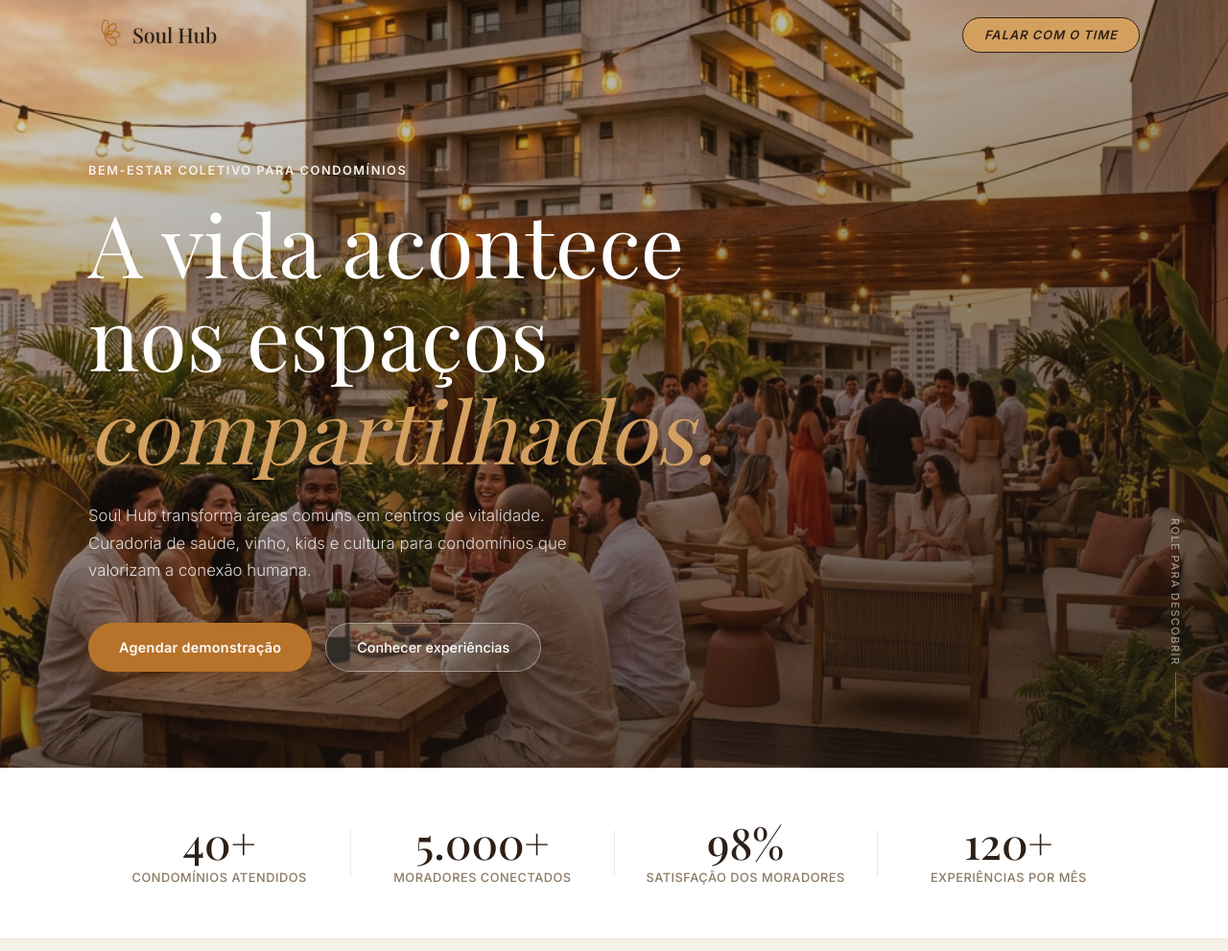
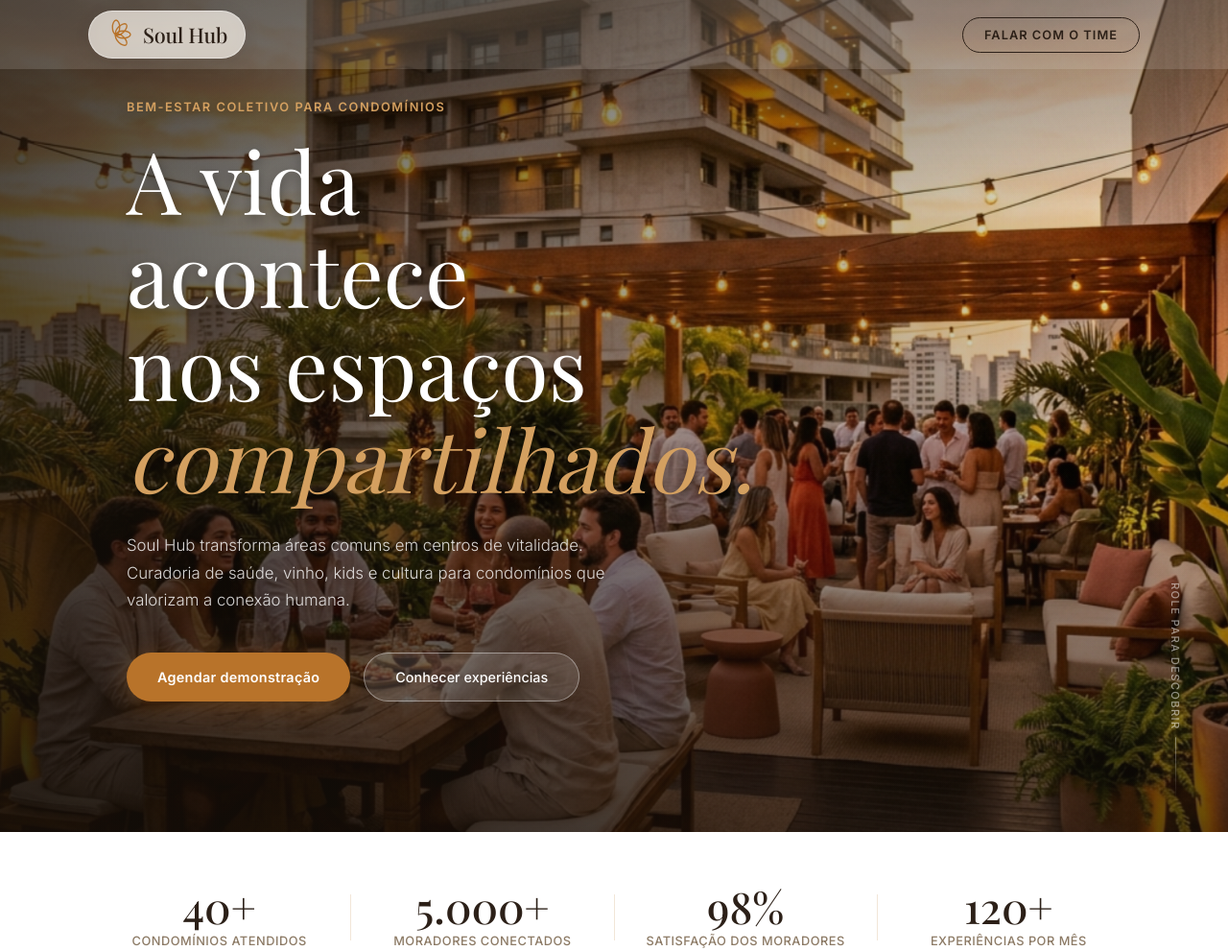
Before and after one commit to Leo-Gandolfi/Soul-Hub, a plain HTML site: page index.html in a window 1280 px wide. Shown: the top 991 px of the page at 96% size. Drawn offline with nearby package versions, Linux system fonts and the light colour scheme; a web font is replaced by a local one.

Commit message:
second commit

```diff
--- a/index.html
+++ b/index.html
@@ -15,6 +15,7 @@
   <!-- NAV -->
   <nav id="navbar">
     <div class="nav-inner">
+      <div class="nav-logo-wrap">
         <a href="#" class="nav-logo" id="nav-logo-link">
           <svg class="logo-icon" viewBox="0 0 48 48" fill="none" xmlns="http://www.w3.org/2000/svg">
             <g stroke="currentColor" stroke-width="1.8" fill="none">
@@ -27,7 +28,8 @@
           </svg>
           <span class="logo-text">Soul Hub</span>
         </a>
-      <button class="nav-cta" style="" id="nav-cta-btn">Falar com o Time</button>
+      </div>
+      <button class="nav-cta" id="nav-cta-btn">Falar com o Time</button>
     </div>
   </nav>
 
@@ -38,12 +40,14 @@
       <div class="hero-overlay"></div>
     </div>
     <div class="hero-content">
+      <div class="hero-text-panel">
         <p class="hero-eyebrow">Bem-estar coletivo para condomínios</p>
         <h1 class="hero-title">A vida acontece<br/>nos espaços<br/><em>compartilhados.</em></h1>
         <p class="hero-sub">Soul Hub transforma áreas comuns em centros de vitalidade. Curadoria de saúde, vinho, kids e cultura para condomínios que valorizam a conexão humana.</p>
         <div class="hero-actions">
           <button class="btn-primary" id="hero-demo-btn">Agendar demonstração</button>
           <button class="btn-ghost" id="hero-exp-btn">Conhecer experiências</button>
+        </div>
       </div>
     </div>
     <div class="hero-scroll-hint">
--- a/style.css
+++ b/style.css
@@ -93,13 +93,14 @@ ul {
   right: 0;
   z-index: 100;
   height: var(--nav-h);
-  background: transparent;
-  transition: background var(--transition), box-shadow var(--transition);
+  background: rgba(245, 240, 232, 0.15);
+  backdrop-filter: blur(0px);
+  transition: background var(--transition), backdrop-filter var(--transition), box-shadow var(--transition);
 }
 
 #navbar.scrolled {
   background: rgba(245, 240, 232, 0.96);
-  backdrop-filter: blur(12px);
+  backdrop-filter: blur(14px);
   box-shadow: 0 1px 0 var(--border);
 }
 
@@ -111,6 +112,29 @@ ul {
   display: flex;
   align-items: center;
   justify-content: space-between;
+}
+
+/* Frosted pill behind logo — always visible */
+.nav-logo-wrap {
+  background: rgba(245, 240, 232, 0.72);
+  backdrop-filter: blur(16px);
+  -webkit-backdrop-filter: blur(16px);
+  border-radius: 100px;
+  padding: 6px 18px 6px 10px;
+  display: flex;
+  align-items: center;
+  gap: 10px;
+  border: 1px solid rgba(255, 255, 255, 0.45);
+  box-shadow: 0 2px 16px rgba(30, 22, 16, 0.10);
+  transition: background var(--transition);
+}
+
+#navbar.scrolled .nav-logo-wrap {
+  background: transparent;
+  backdrop-filter: none;
+  border-color: transparent;
+  box-shadow: none;
+  padding: 0;
 }
 
 .nav-logo {
@@ -196,10 +220,10 @@ ul {
 .hero-overlay {
   position: absolute;
   inset: 0;
-  background: linear-gradient(160deg,
-      rgba(30, 22, 16, 0.15) 0%,
-      rgba(30, 22, 16, 0.55) 60%,
-      rgba(30, 22, 16, 0.80) 100%);
+  background:
+    linear-gradient(to right, rgba(20, 14, 8, 0.72) 0%, rgba(20, 14, 8, 0.30) 55%, transparent 100%),
+    linear-gradient(to top, rgba(20, 14, 8, 0.65) 0%, rgba(20, 14, 8, 0.10) 50%, transparent 100%),
+    linear-gradient(to bottom, rgba(20, 14, 8, 0.45) 0%, transparent 25%);
 }
 
 .hero-content {
@@ -212,13 +236,21 @@ ul {
   padding-top: var(--nav-h);
 }
 
+.hero-text-panel {
+  display: inline-block;
+  background: transparent;
+  padding: 32px 40px 36px;
+  max-width: 600px;
+  text-shadow: 0 4px 12px rgba(0,0,0,0.3);
+}
+
 .hero-eyebrow {
   font-family: var(--font-sans);
   font-size: 0.8rem;
   font-weight: 600;
   letter-spacing: 0.12em;
   text-transform: uppercase;
-  color: var(--cream);
+  color: var(--amber-glow);
   margin-bottom: 20px;
   opacity: 0;
   animation: fadeUp 0.8s 0.3s forwards;
@@ -233,11 +265,6 @@ ul {
   margin-bottom: 28px;
   opacity: 0;
   animation: fadeUp 0.9s 0.5s forwards;
-}
-
-.nav-cta {
-  font-style: italic;
-  background-color: var(--amber-glow);
 }
 
 .hero-title em {
```
Lines whose indentation alone changed are shown as unchanged.
